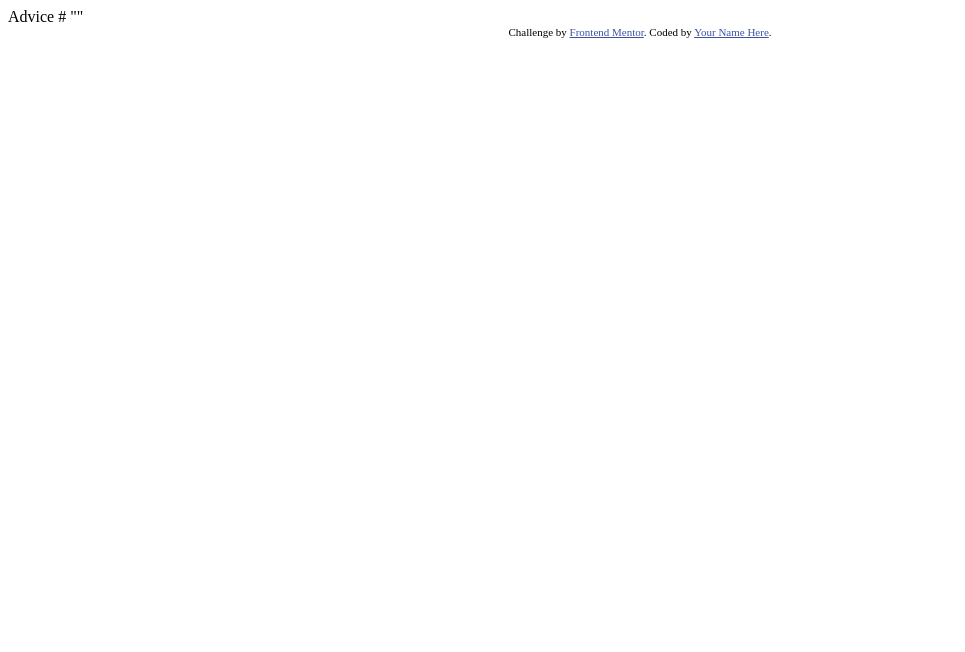
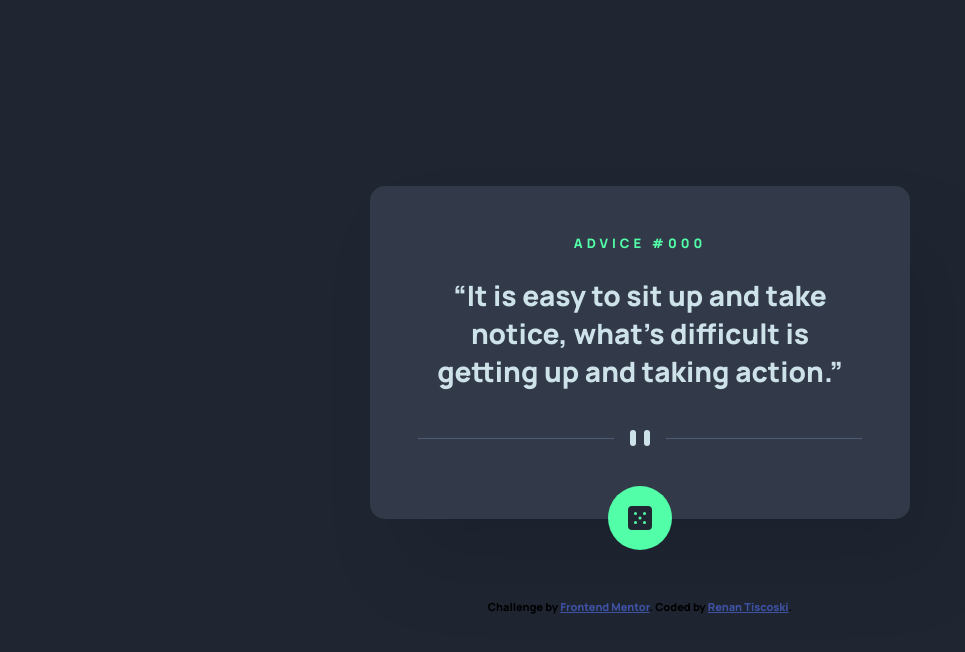
Before and after one commit to DonUggioni/advice-generator-app-main, a plain HTML site: page index.html in a window 1280 px wide. Shown: the whole page, without its empty margins (0-965 px from the left). Drawn offline with Linux system fonts and the light colour scheme.

Commit message:
Work on HTML, CSS and JS

```diff
--- /dev/null
+++ b/css/styles.css
@@ -0,0 +1,109 @@
+@import url('https://fonts.googleapis.com/css2?family=Manrope:wght@800&display=swap');
+
+/* Font size (quote): 28px */
+
+:root {
+  --light_cyan: hsl(193, 38%, 86%);
+  --neon__green: hsl(150, 100%, 66%);
+  --grayish__blue: hsl(217, 19%, 38%);
+  --dark__greyish__blue: hsl(217, 19%, 24%);
+  --dark__blue: hsl(218, 23%, 16%);
+}
+
+* {
+  padding: 0;
+  margin: 0;
+  box-sizing: border-box;
+}
+
+html {
+  font-size: 62.5%;
+  box-sizing: border-box;
+}
+
+body {
+  font-family: 'Manrope', sans-serif;
+  background-color: var(--dark__blue);
+  display: flex;
+  align-items: center;
+  justify-content: center;
+  height: 100vh;
+}
+
+.container {
+  max-width: 54rem;
+  width: 100%;
+  padding: 4.8rem 4.8rem 0;
+  margin: 0 1.2rem 8rem;
+
+  display: grid;
+  place-items: center;
+  background-color: var(--dark__greyish__blue);
+  text-align: center;
+  box-shadow: 30px 50px 80px rgba(0, 0, 0, 0.100202);
+  border-radius: 15px;
+
+  /* position: relative; */
+}
+
+.advice {
+  font-size: 1.3rem;
+  color: var(--neon__green);
+  letter-spacing: 0.4rem;
+  text-transform: uppercase;
+  margin-bottom: 2.4rem;
+}
+
+.advice__text {
+  font-size: 2.8rem;
+  color: var(--light_cyan);
+  margin-bottom: 4rem;
+}
+
+.divider {
+  margin-bottom: 4rem;
+  width: 100%;
+}
+
+.dice__container {
+  bottom: -3.3rem;
+  display: flex;
+  align-items: center;
+  justify-content: center;
+  border-radius: 50%;
+  background-color: var(--neon__green);
+  cursor: pointer;
+  margin-bottom: -3.1rem;
+  transition: all 0.6s;
+  padding: 2rem;
+}
+
+.dice__container:hover {
+  box-shadow: 0px 0px 60px var(--neon__green);
+  transform: translateY(-1rem);
+}
+
+.dice--animate {
+  animation-name: spin;
+  animation-duration: 1s;
+  animation-iteration-count: 1;
+  animation-timing-function: cubic-bezier(0.165, 0.84, 0.44, 1);
+}
+
+@keyframes spin {
+  from {
+    transform: rotate(0deg);
+  }
+  to {
+    transform: rotate(360deg);
+  }
+}
+
+/* Attribution */
+.attribution {
+  font-size: 11px;
+  text-align: center;
+}
+.attribution a {
+  color: hsl(228, 45%, 44%);
+}
--- a/index.html
+++ b/index.html
@@ -1,28 +1,48 @@
 <!DOCTYPE html>
 <html lang="en">
   <head>
-  <meta charset="UTF-8">
-  <meta name="viewport" content="width=device-width, initial-scale=1.0"> <!-- displays site properly based on user's device -->
+    <meta charset="UTF-8" />
+    <meta name="viewport" content="width=device-width, initial-scale=1.0" />
+    <!-- displays site properly based on user's device -->
 
-  <link rel="icon" type="image/png" sizes="32x32" href="./images/favicon-32x32.png">
+    <link
+      rel="icon"
+      type="image/png"
+      sizes="32x32"
+      href="./images/favicon-32x32.png"
+    />
+    <link rel="stylesheet" href="css/styles.css" />
+
+    <script defer src="js/script.js"></script>
 
     <title>Frontend Mentor | Advice generator app</title>
-
-  <!-- Feel free to remove these styles or customise in your own stylesheet 👍 -->
-  <style>
-    .attribution { font-size: 11px; text-align: center; }
-    .attribution a { color: hsl(228, 45%, 44%); }
-  </style>
   </head>
   <body>
+    <main>
+      <div class="container">
+        <h1 class="advice">
+          Advice #<span class="advice advice__id">000</span>
+        </h1>
+        <p class="advice__text">
+          “It is easy to sit up and take notice, what's difficult is getting up
+          and taking action.”
+        </p>
 
-  Advice #<!-- Advice ID goes here -->
-
-  "<!-- Advice text goes here -->"
-
+        <img
+          src="./images/pattern-divider-desktop.svg"
+          alt=""
+          class="divider"
+        />
+        <div class="dice__container">
+          <img src="./images/icon-dice.svg" alt="" class="dice" />
+        </div>
+      </div>
       <div class="attribution">
-    Challenge by <a href="https://www.frontendmentor.io?ref=challenge" target="_blank">Frontend Mentor</a>.
-    Coded by <a href="#">Your Name Here</a>.
+        Challenge by
+        <a href="https://www.frontendmentor.io?ref=challenge" target="_blank"
+          >Frontend Mentor</a
+        >. Coded by <a href="https://github.com/DonUggioni">Renan Tiscoski</a>.
       </div>
+    </main>
   </body>
 </html>
--- /dev/null
+++ b/js/script.js
@@ -0,0 +1,35 @@
+'use strict';
+
+const adviceId = document.querySelector('.advice__id');
+const adviceText = document.querySelector('.advice__text');
+const diceIcon = document.querySelector('.dice');
+const diceContainer = document.querySelector('.dice__container');
+
+const diceAnimation = function () {
+  diceIcon.classList.add('dice--animate');
+  setTimeout(function () {
+    diceIcon.classList.remove('dice--animate');
+  }, 1000);
+};
+
+const getJSON = function (url, errorMsg = 'Something went wrong') {
+  return fetch(url).then((res) => {
+    if (!res.ok) throw new Error(errorMsg);
+
+    return res.json();
+  });
+};
+
+const getAdvice = function () {
+  getJSON('https://api.adviceslip.com/advice').then((data) => {
+    adviceText.textContent = `"${data.slip.advice}"`;
+    adviceId.textContent = data.slip.id;
+  });
+};
+
+diceContainer.addEventListener('click', function () {
+  diceAnimation();
+  getAdvice();
+});
+
+// https://api.adviceslip.com/advice
```
Lines whose indentation alone changed are shown as unchanged.
